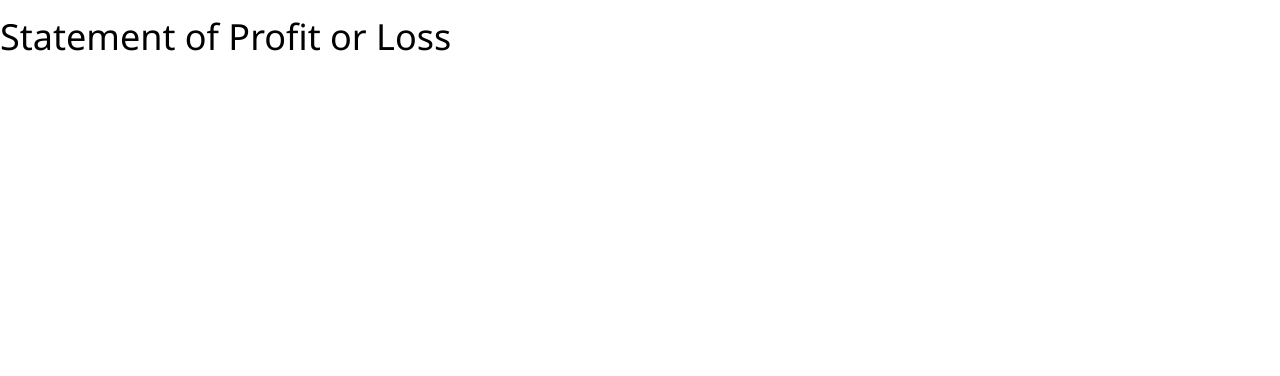
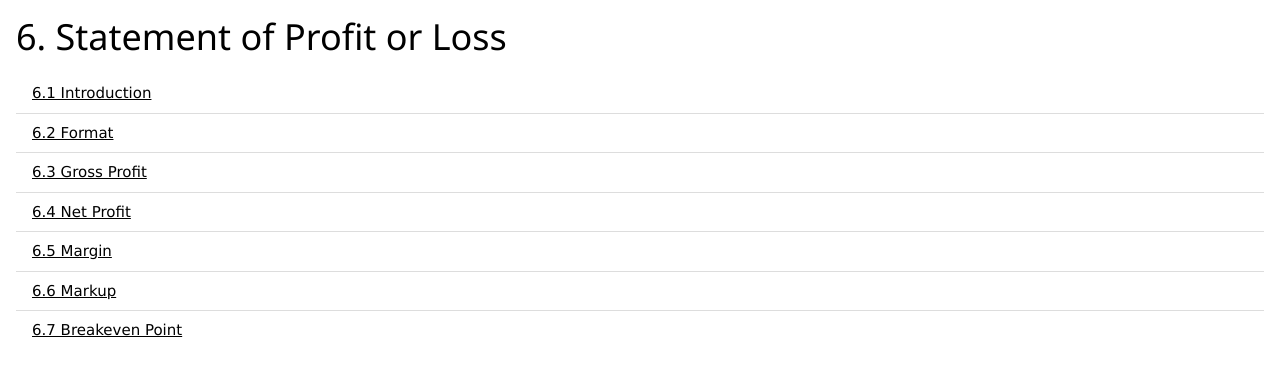
Before and after one commit to klihonga11/Za-Malonda, a plain HTML site: page pages/en/statement_of_profit_or_loss.html in a window 1280 px wide. Drawn offline with Linux system fonts and the light colour scheme.

Commit message:
Add statement of profit or loss pages

```diff
--- a/pages/en/statement_of_profit_or_loss.html
+++ b/pages/en/statement_of_profit_or_loss.html
@@ -5,7 +5,16 @@
         <link rel="stylesheet" href="../../w3.css">
         <meta name="viewport" content="width=device-width,initial-scale=1.0">
     </head>
-    <body>
-        <h1>Statement of Profit or Loss</h1>
+    <body class="w3-container">
+        <h1>6. Statement of Profit or Loss</h1>
+        <ul class="w3-ul">
+            <li><a href="./statement_of_profit_or_loss/introduction.html">6.1 Introduction</a></li>
+            <li><a href="./statement_of_profit_or_loss/format.html">6.2 Format</a></li>
+            <li><a href="./statement_of_profit_or_loss/gross_profit.html">6.3 Gross Profit</a></li>
+            <li><a href="./statement_of_profit_or_loss/net_profit.html">6.4 Net Profit</a></li>
+            <li><a href="./statement_of_profit_or_loss/margin.html">6.5 Margin</a></li>
+            <li><a href="./statement_of_profit_or_loss/markup.html">6.6 Markup</a></li>
+            <li><a href="./statement_of_profit_or_loss/breakeven_point.html">6.7 Breakeven Point</a></li>
+        </ul>
     </body>
 </html>
```
Also changed, not shown: pages/en/statement_of_profit_or_loss/breakeven_point.html (added), pages/en/statement_of_profit_or_loss/format.html (added), pages/en/statement_of_profit_or_loss/gross_profit.html (added), pages/en/statement_of_profit_or_loss/introduction.html (added), pages/en/statement_of_profit_or_loss/margin.html (added), pages/en/statement_of_profit_or_loss/markup.html (added), pages/en/statement_of_profit_or_loss/net_profit.html (added).
